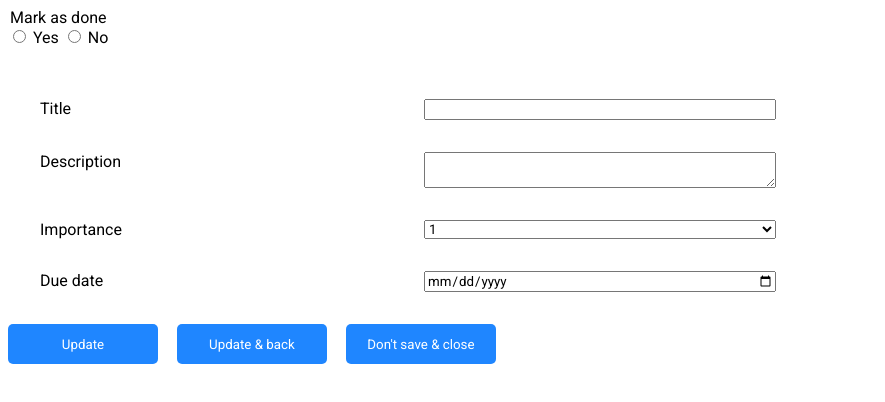
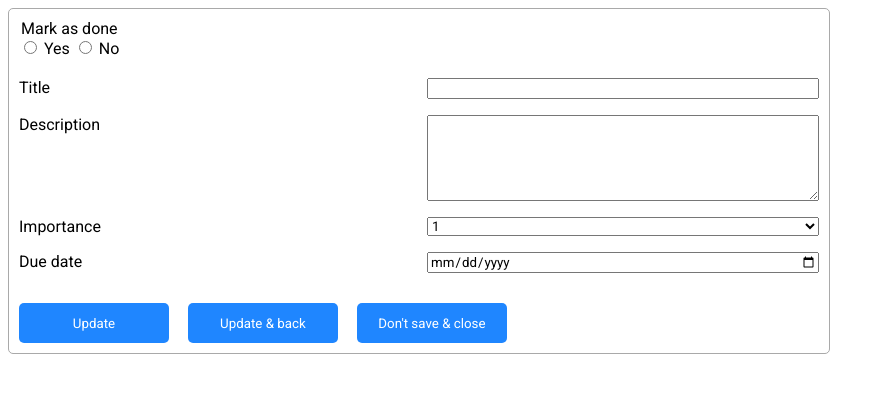
Before and after one commit to philpar21/ostprojekt1, a website: page source/public/details.html in a window 1280 px wide. Shown: the whole page, without its empty margins (0-885 px from the left). Drawn offline with Linux system fonts and the light colour scheme.

Commit message:
updated css to match js

```diff
--- a/source/public/styles/details.css
+++ b/source/public/styles/details.css
@@ -15,12 +15,20 @@
 
 .inputfields {
     margin-top: 20px;
-    padding: 2rem;
+    margin-bottom: 30px;
     display: grid;
     grid-template-columns: 1fr 1fr;
-    gap: 2rem;
+    gap: 1rem;
+}
+
+#description {
+    height: 80px;
 }
 
 form {
     max-width: 800px;
+    border: solid 1px;
+    border-radius: 5px;
+    border-color: darkgrey;
+    padding: 10px 10px;
 }
```
Also changed, not shown: source/public/styles/index.css (+4 -4 lines).
